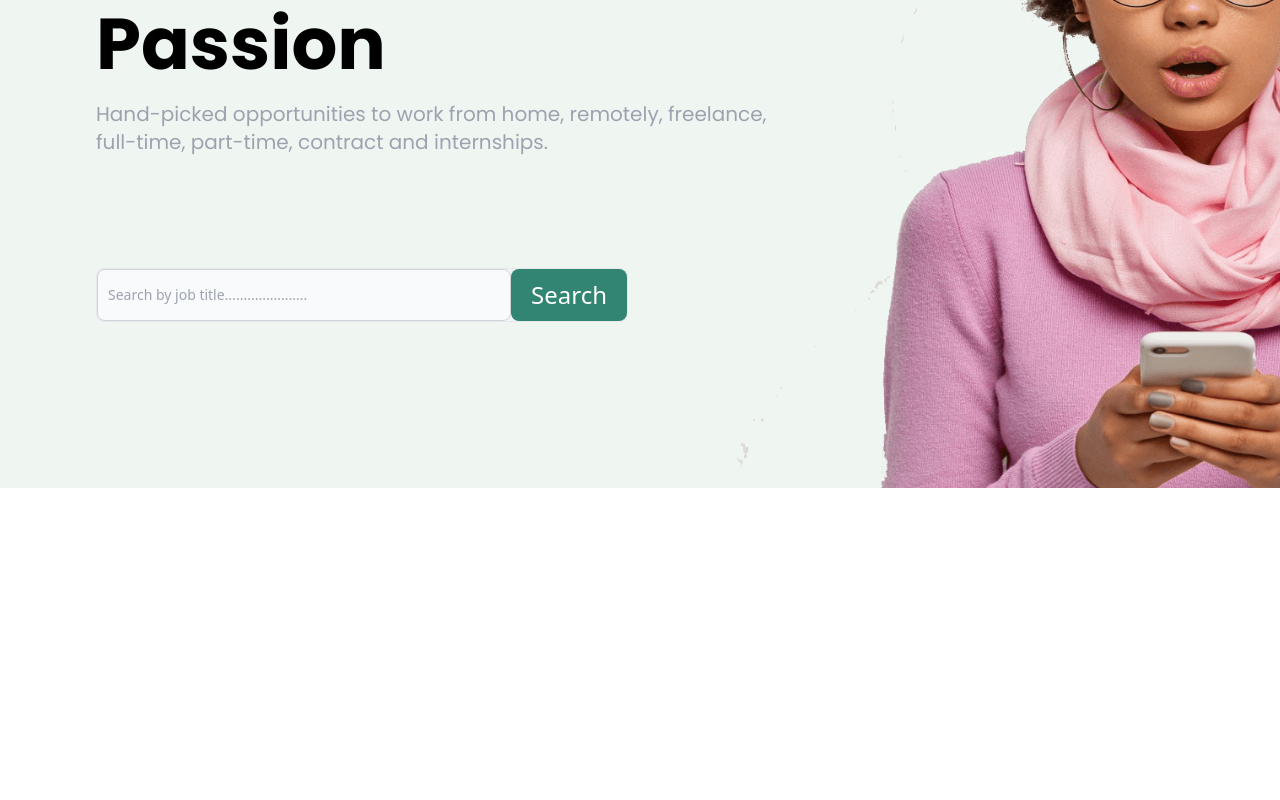
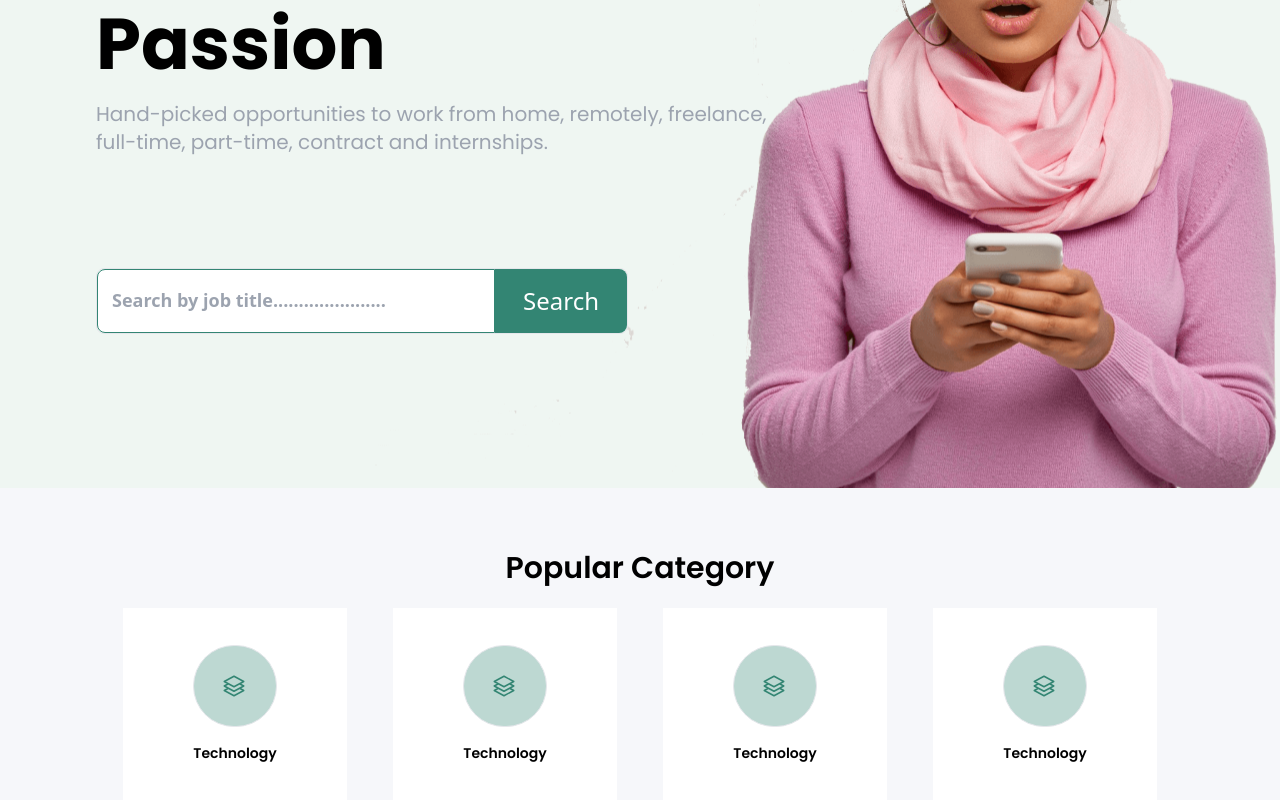
Before and after one commit to hummingbed/react_job_portal, a React (Create React App) app: page / in a window 1280 px wide. Shown: the part 314-1114 px from the top of the page. Before the commit the page ends 802 px from the top, so only its background shows below. Built offline with nearby package versions, Linux system fonts and the light colour scheme.

Commit message:
popular category component completed

```diff
--- a/src/component/homepage/HompageComponent.js
+++ b/src/component/homepage/HompageComponent.js
@@ -1,8 +1,12 @@
 import HomeHeroComponent from "./homeComponents/HomeHeroComponent";
+import PopularCategoryComponent from "./homeComponents/PopularCategoryComponent";
 const HompageComponent = () => {
-    return (
-      <HomeHeroComponent/>
-    )
-  }
+  return (
+    <div>
+      <HomeHeroComponent />
+      <PopularCategoryComponent />
+    </div>
+  )
+}
 
-  export default HompageComponent;
+export default HompageComponent;
--- a/src/component/homepage/homeComponents/HomeHeroComponent.js
+++ b/src/component/homepage/homeComponents/HomeHeroComponent.js
@@ -2,7 +2,7 @@ import bannerImg from '../../../Assets/img/ImageBanner.svg'
 
 const HomeHeroComponent = () => {
     return (
-        <div className="px-3 md:px-24 h-screen " style={{ backgroundImage: `url(${bannerImg})` }}>
+        <div className="px-3 md:px-24 h-screen " style={{ backgroundImage: `url(${bannerImg})`, backgroundRepeat: 'no-repeat', backgroundSize: 'cover'}}>
             <div className='pt-44 xxm:text-4xl xm:text-5xl md:text-7xl font-poppins font-bold leading-[5rem]' >
                 <p>
                     Find A <span className='text-success-100'>Job</span>  That
@@ -18,17 +18,14 @@ const HomeHeroComponent = () => {
                 <p>full-time, part-time, contract and internships.</p>
             </div>
 
-
             <form>
-                <div class="grid gap-6 mt-28 md:grid-cols-2">
+                <div className="grid gap-6 mt-28 md:grid-cols-2">
                     <div className='flex border rounded-lg'>
-                        <input class="bg-gray-50 border border-gray-300 text-gray-900 text-sm rounded-lg focus:ring-blue-500 focus:border-blue-500 block w-full p-2.5 dark:bg-gray-700 dark:border-gray-600 dark:placeholder-gray-400 dark:text-white dark:focus:ring-blue-500 dark:focus:border-blue-500" placeholder="Search by job title......................" />
-                        <button type="submit" class="text-white text-2xl bg-success-100 hover:bg-success-100 focus:ring-4 focus:outline-none focus:bg-success-100 font-medium rounded-lg w-full sm:w-auto px-5 py-2.5 text-center dark:bg-success-100 ">Search</button>
+                        <input className="border h-16 border-success-100 text-sm rounded-l-lg w-full placeholder:text-lg text-success-100 font-bold " placeholder=" &nbsp; Search by job title......................" />
+                        <button type="submit" className="text-white text-sm md:text-2xl bg-success-100 px-7 rounded-r-lg ">Search</button>
                     </div>
                 </div>
-
             </form>
-
         </div>
     )
 }
--- /dev/null
+++ b/src/component/homepage/homeComponents/PopularCategoryComponent.js
@@ -0,0 +1,74 @@
+const PopularCategoryComponent = () => {
+    return (
+        <div className="bg-success-200 py-10 md:px-24">
+            <p className="flex justify-center font-semibold	text-3xl font-poppins leading-[5rem]">Popular Category</p>
+
+            <div>
+                <div class="grid lg:grid-cols-4 mx-auto md:grid-cols-3 xm:grid-cols-2 gap-y-14 gap-x-4 px-3 ">
+                    <div className="md:row-span-1 flex justify-center">
+                        <div className="bg-white md:row-span-1 w-56 h-48 grid grid-cols-1 content-center">
+                            <div className="flex  justify-center">
+                                <div className="flex flex-col justify-center mx-auto">
+                                    <div className="px-3 py-7 border rounded-full bg-success-300">
+                                        <svg xmlns="http://www.w3.org/2000/svg" fill="none" viewBox="0 0 24 24" stroke-width="1.5" stroke="currentColor" className="text-success-100 ml-4 w-6 h-6">
+                                            <path stroke-linecap="round" stroke-linejoin="round" d="M6.429 9.75L2.25 12l4.179 2.25m0-4.5l5.571 3 5.571-3m-11.142 0L2.25 7.5 12 2.25l9.75 5.25-4.179 2.25m0 0L21.75 12l-4.179 2.25m0 0l4.179 2.25L12 21.75 2.25 16.5l4.179-2.25m11.142 0l-5.571 3-5.571-3" />
+                                        </svg>
+                                    </div>
+                                    <p className="text-sm font-semibold	font-poppins mt-4">Technology</p>
+                                </div>
+                            </div>
+                        </div>
+                    </div>
+
+                    <div className="md:row-span-1 flex justify-center">
+                        <div className="bg-white md:row-span-1 w-56 h-48 grid grid-cols-1 content-center">
+                            <div className="flex  justify-center">
+                                <div className="flex flex-col justify-center mx-auto">
+                                    <div className="px-3 py-7 border rounded-full bg-success-300">
+                                        <svg xmlns="http://www.w3.org/2000/svg" fill="none" viewBox="0 0 24 24" stroke-width="1.5" stroke="currentColor" className="text-success-100 ml-4 w-6 h-6">
+                                            <path stroke-linecap="round" stroke-linejoin="round" d="M6.429 9.75L2.25 12l4.179 2.25m0-4.5l5.571 3 5.571-3m-11.142 0L2.25 7.5 12 2.25l9.75 5.25-4.179 2.25m0 0L21.75 12l-4.179 2.25m0 0l4.179 2.25L12 21.75 2.25 16.5l4.179-2.25m11.142 0l-5.571 3-5.571-3" />
+                                        </svg>
+                                    </div>
+                                    <p className="text-sm font-semibold	font-poppins mt-4">Technology</p>
+                                </div>
+                            </div>
+                        </div>
+                    </div>
+
+                    <div className="md:row-span-1 flex justify-center">
+                        <div className="bg-white md:row-span-1 w-56 h-48 grid grid-cols-1 content-center">
+                            <div className="flex  justify-center">
+                                <div className="flex flex-col justify-center mx-auto">
+                                    <div className="px-3 py-7 border rounded-full bg-success-300">
+                                        <svg xmlns="http://www.w3.org/2000/svg" fill="none" viewBox="0 0 24 24" stroke-width="1.5" stroke="currentColor" className="text-success-100 ml-4 w-6 h-6">
+                                            <path stroke-linecap="round" stroke-linejoin="round" d="M6.429 9.75L2.25 12l4.179 2.25m0-4.5l5.571 3 5.571-3m-11.142 0L2.25 7.5 12 2.25l9.75 5.25-4.179 2.25m0 0L21.75 12l-4.179 2.25m0 0l4.179 2.25L12 21.75 2.25 16.5l4.179-2.25m11.142 0l-5.571 3-5.571-3" />
+                                        </svg>
+                                    </div>
+                                    <p className="text-sm font-semibold	font-poppins mt-4">Technology</p>
+                                </div>
+                            </div>
+                        </div>
+                    </div>
+
+                    <div className="md:row-span-1 flex justify-center">
+                        <div className="bg-white md:row-span-1 w-56 h-48 grid grid-cols-1 content-center">
+                            <div className="flex  justify-center">
+                                <div className="flex flex-col justify-center mx-auto">
+                                    <div className="px-3 py-7 border rounded-full bg-success-300">
+                                        <svg xmlns="http://www.w3.org/2000/svg" fill="none" viewBox="0 0 24 24" stroke-width="1.5" stroke="currentColor" className="text-success-100 ml-4 w-6 h-6">
+                                            <path stroke-linecap="round" stroke-linejoin="round" d="M6.429 9.75L2.25 12l4.179 2.25m0-4.5l5.571 3 5.571-3m-11.142 0L2.25 7.5 12 2.25l9.75 5.25-4.179 2.25m0 0L21.75 12l-4.179 2.25m0 0l4.179 2.25L12 21.75 2.25 16.5l4.179-2.25m11.142 0l-5.571 3-5.571-3" />
+                                        </svg>
+                                    </div>
+                                    <p className="text-sm font-semibold	font-poppins mt-4">Technology</p>
+                                </div>
+                            </div>
+                        </div>
+                    </div>
+
+                </div>
+            </div>
+        </div>
+    );
+}
+
+export default PopularCategoryComponent;
--- a/src/component/nav/NavBarComponent.js
+++ b/src/component/nav/NavBarComponent.js
@@ -3,7 +3,7 @@ const NavBarComponent = () => {
     return (
         <nav className='bg-white border relative'>
             <div className="mx-auto fixed top-0 left-0 right-0 bg-white">
-                <div className="relative flex h-16 items-center justify-evenly px-4 md:px-20">
+                <div className="relative flex h-16 items-center justify-evenly px-4 md:px-24">
 
                     <div className="flex flex-1  sm:items-stretch sm:justify-start">
                         <div className="flex flex-shrink-0 ">
--- a/tailwind.config.js
+++ b/tailwind.config.js
@@ -10,6 +10,8 @@ module.exports = {
       colors: {
         success: {
           100: '#338573',
+          200: '#F6F7FA',
+          300: 'rgba(51, 133, 115, 0.32)'
         },
       },
       screens: {
```
Also changed, not shown: src/Assets/icons/codesandbox.svg (added).
